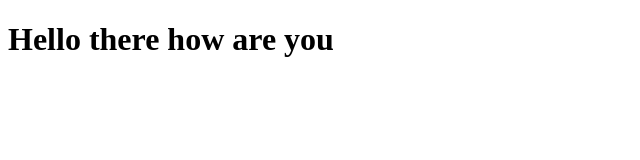
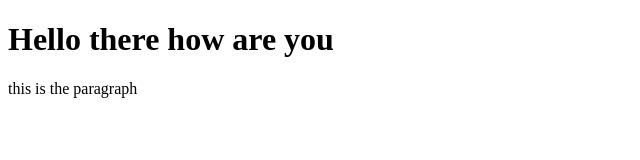
Before and after one commit to Yvad60/github-demo, a plain HTML site: page index.html in a window 1280 px wide. Shown: the whole page, without its empty margins (0-640 px from the left). Drawn offline with Linux system fonts and the light colour scheme.

Commit message:
added new files and updated another file

```diff
--- a/index.html
+++ b/index.html
@@ -7,5 +7,6 @@
   </head>
   <body>
     <h1>Hello there how are you</h1>
+    <p>this is the paragraph</p>
   </body>
 </html>
```
Also changed, not shown: new-file.html (added).
